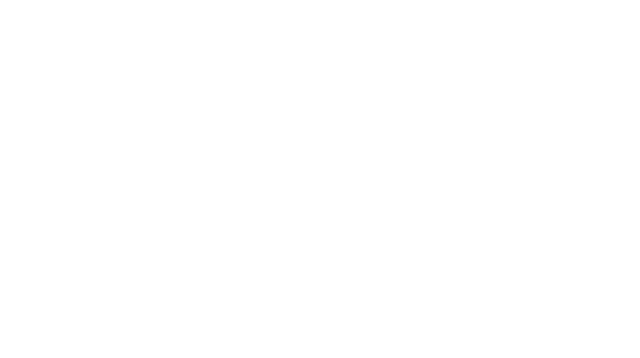
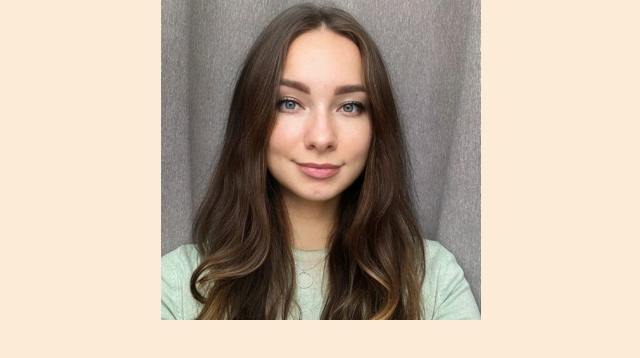
Before and after one commit to neuzorovaolga/rsschool-cv, a plain HTML site: page index.html in a window 1280 px wide. Shown: the whole page, without its empty margins (319-959 px from the left). Drawn offline with Linux system fonts and the light colour scheme.

Commit message:
feat: added photo and styles

```diff
--- a/index.html
+++ b/index.html
@@ -6,5 +6,7 @@
     <link rel="stylesheet" href="./style.css" />
     <title>Document</title>
   </head>
-  <body></body>
+  <body>
+    <img src="/IMG_5554.png" alt="photo" />
+  </body>
 </html>
--- a/style.css
+++ b/style.css
@@ -6,3 +6,13 @@ margin: 0;
 padding: 0;
 border: 0;
 }
+
+body {
+    max-height: 100vh;
+    background-color: rgb(252, 236, 215);
+}
+
+img {
+    display: block;
+    margin: auto;
+}
```
